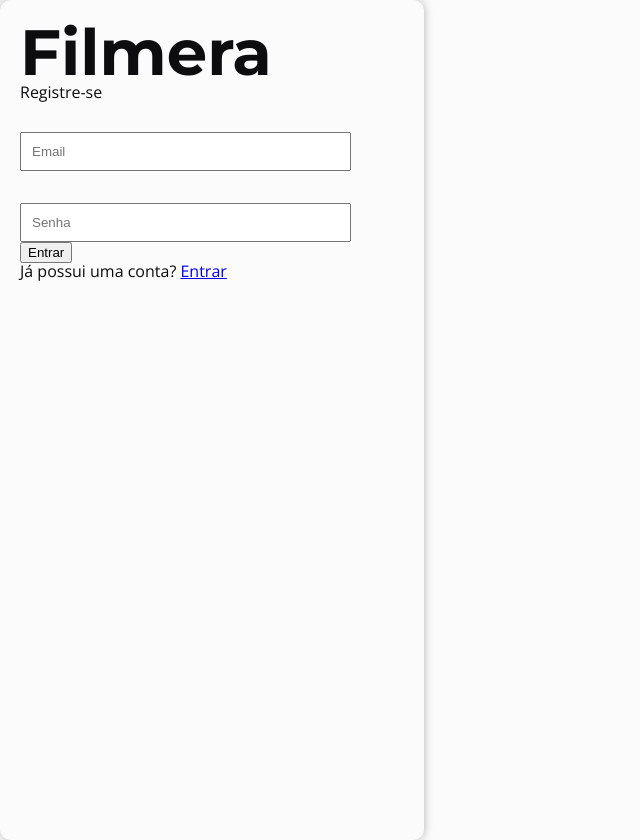
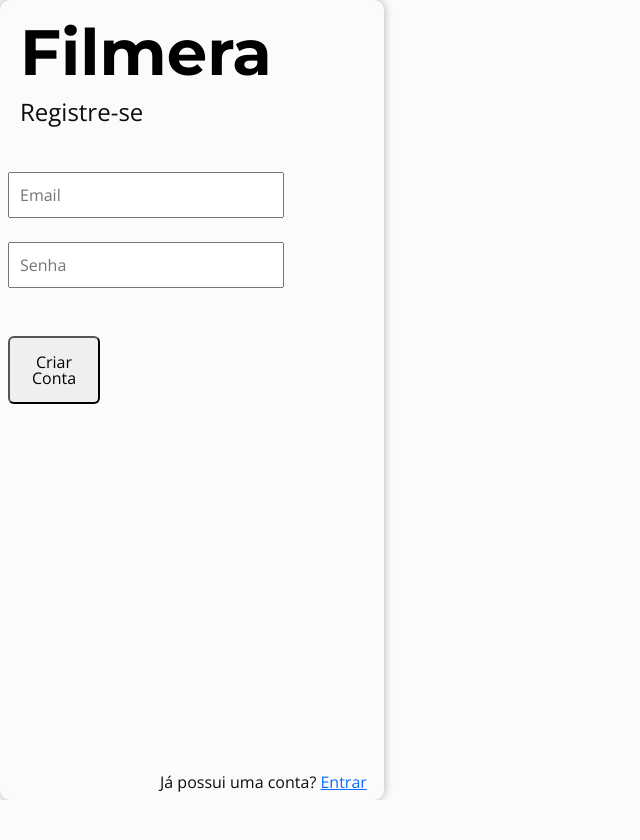
Before and after one commit to murilofsouzaa/catalogo-de-filmes, a website: page public/sign-in/sign-in.html in a window 1280 px wide. Shown: the whole page, without its empty margins (0-640 px from the left). After the commit the page ends 800 px from the top, so only its background shows below. Drawn offline with nearby package versions, Linux system fonts and the light colour scheme; a web font is replaced by a local one.

Commit message:
Inserção da lógica caso a entrada no campo de email for inválida ou já existir um email

```diff
--- a/public/sign-in/sign-in.css
+++ b/public/sign-in/sign-in.css
@@ -1,3 +1,5 @@
+
+
 .login-popup {
   height: 100vh;
   width: 30%;
@@ -6,22 +8,25 @@
   box-shadow: 0 0 10px rgba(0,0,0,0.3);
 }
 
-.login-popup div:nth-of-type(1){
+#text a {
+  text-decoration: none ;
+  color: black;
+}
+
+.login-popup h2{
     font-size: 64px;
 }
-
 
 .login-popup div:nth-of-type(3) input{
     padding: 10px;
     width: 80%;
 }
 
-.exist::placeholder{
-    color:rgba(255, 0, 0, 0.589)
+#login-in-btn{
+    position: absolute;
+    bottom: 10px;
+    left: 160px;
 }
 
-#sub-container{
-    display: flex;
-    flex-direction: column;
-    justify-content: center;
+#submit-register{
 }
--- a/public/sign-in/sign-in.html
+++ b/public/sign-in/sign-in.html
@@ -3,7 +3,10 @@
 <head>
     <meta charset="UTF-8">
     <meta name="viewport" content="width=device-width, initial-scale=1.0">
-    <title></title>
+    <title>Cadastre-se</title>
+
+     <link href="https://cdn.jsdelivr.net/npm/bootstrap@5.3.6/dist/css/bootstrap.min.css" rel="stylesheet">
+
     <link rel="stylesheet" href="../../src/css/vendor/reset.css">
     <link rel="stylesheet" href="../../src/css/global.css">
     <link rel="stylesheet" href="sign-in.css">
@@ -15,24 +18,24 @@
     <main>
         <div id="login-popup" class="login-popup">
             <div id="text" class="row">
-                <h2 class="text-center">Filmera</h2>
+                <a href="../index/index.html">
+                    <h2 >Filmera</h2>
+                </a>
             </div>
-            <div id="register" class="row">
-                <p>Registre-se</p>
+            <div id="register" class="row mt-3 mb-5">
+                    <p class="fs-4">Registre-se</p>
             </div>
 
-            <div id="sub-container">
-                <div id="inputs" class="row d-flex justify-content-center align-items-center flex-column w-100">
-                    <input type="text" placeholder="Email" class="w-75 mb-4" id="userEmail"/>
-                    <input type="password" placeholder="Senha"class="w-75" id="userPassword"/>
-                </div>
-                <div class="row d-flex justify-content-center">
-                    <button id="submit-login" class="p-4 rounded-2">Entrar</button>
-                </div>
+            <div id="inputs" class="row">
+                <input type="text" placeholder="Email" class="w-75 mb-4" id="userEmail"/>
+                <input type="password" placeholder="Senha"class="w-75" id="userPassword"/>
+            </div>
+            <div class="row">
+                <button id="submit-register" class="w-25 mt-5 p-3 rounded-2">Criar Conta</button>
+            </div>
 
-                <div class="row">
-                    <p>Já possui uma conta? <a href="/public/index/index.html">Entrar</a></p>
-                </div>
+            <div id="login-in-btn" class="row">
+                <p>Já possui uma conta? <a href="/public/index/index.html">Entrar</a></p>
             </div>
         </div>
     </main>
--- a/src/js/login.js
+++ b/src/js/login.js
@@ -38,6 +38,7 @@ function login(event) {
 
   const existingUser = getUserInfo();
 
+  if(userEmailInput.value !== null && userEmailInput.value.trim() !== ""){
     if (!existingUser || existingUser.email !== user.email) {
       localStorage.setItem('user', JSON.stringify(user));
     } else {
@@ -46,6 +47,11 @@ function login(event) {
       userPasswordInput.value = "";
       userEmailInput.placeholder = `Esse email já está sendo utilizado`;
     }
+  }else{
+    userEmailInput.placeholder = `Informe um endereço de email válido`;
+    userEmailInput.classList.add('exist');
+  }
+
 }
 
 close_btn.addEventListener('click', closePopup);
```
Also changed, not shown: public/index/index.html (+2 -2 lines), public/info/info.html (+1 -1 lines), src/js/main.js (added, +33 -0 lines), src/js/sign-in.js (added). Lines whose indentation alone changed are shown as unchanged.
